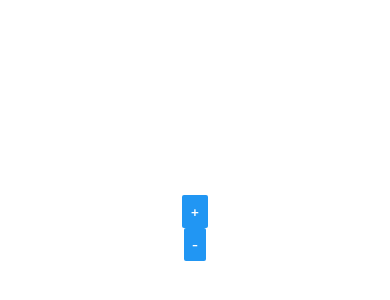
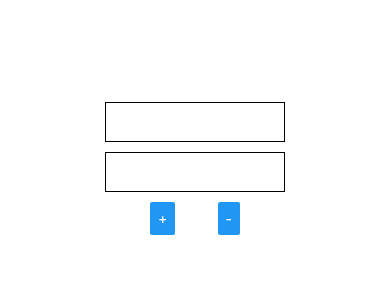
Before and after one commit to HortTemppa/Mobiiliohjelmointi, a React Native app: screen / in a window 390 px wide. Shown: the part 254-554 px from the top of the page. Built offline with nearby package versions, Linux system fonts and the light colour scheme.

Commit message:
Fixing CSS issues

```diff
--- a/App.tsx
+++ b/App.tsx
@@ -26,6 +26,7 @@ export default function App() {
 
   return (
     <View style={styles.container}>
+      <div>{result}</div>
       <TextInput
         style={styles.input}
         keyboardType="numeric"
@@ -38,8 +39,10 @@ export default function App() {
         onChange={handleSecondChange}
         value={secondNumber}
       />
-      <Button onPress={addNumbers} title="+"></Button>
-      <Button onPress={subtractNumbers} title="-"></Button>
+      <View style={styles.buttonContainer}>
+        <Button onPress={addNumbers} title="+"></Button>
+        <Button onPress={subtractNumbers} title="-"></Button>
+      </View>
     </View>
   );
 }
@@ -52,6 +55,17 @@ const styles = StyleSheet.create({
     justifyContent: "center",
   },
   input: {
-    height: 60,
+    textAlign: "center",
+    height: 40,
+    width: 180,
+    borderColor: "black",
+    borderWidth: 1,
+    marginBottom: 10,
+  },
+  buttonContainer: {
+    width: 90,
+    flexDirection: "row",
+    alignItems: "flex-start",
+    justifyContent: "space-between",
   },
 });
--- a/package.json
+++ b/package.json
@@ -9,6 +9,7 @@
     "web": "expo start --web"
   },
   "dependencies": {
+    "@expo/webpack-config": "^0.17.0",
     "expo": "~46.0.9",
     "expo-status-bar": "~1.4.0",
     "expo-updates": "~0.14.4",
```
Also changed, not shown: 1 other file (tests, documents, lock files or other folders).
